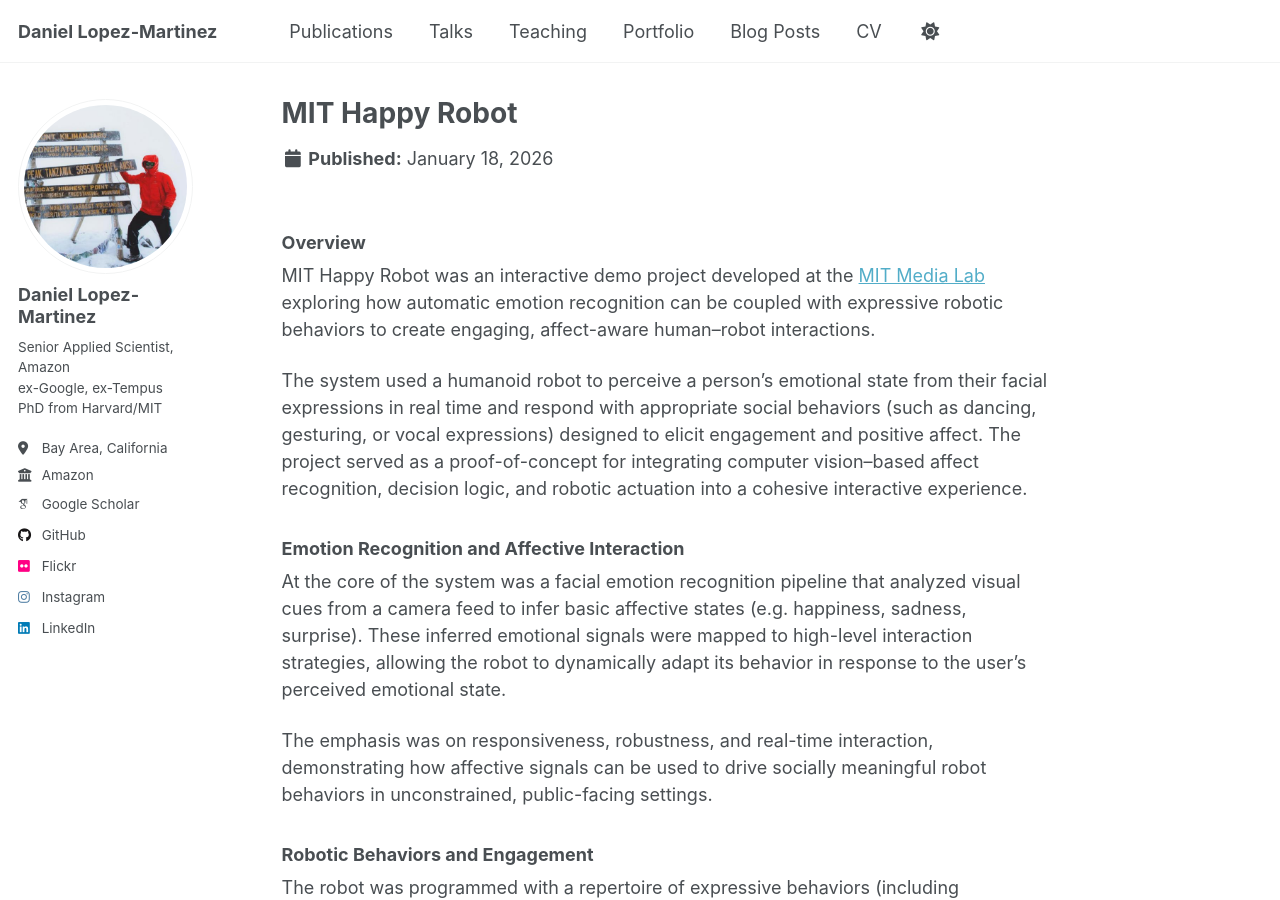
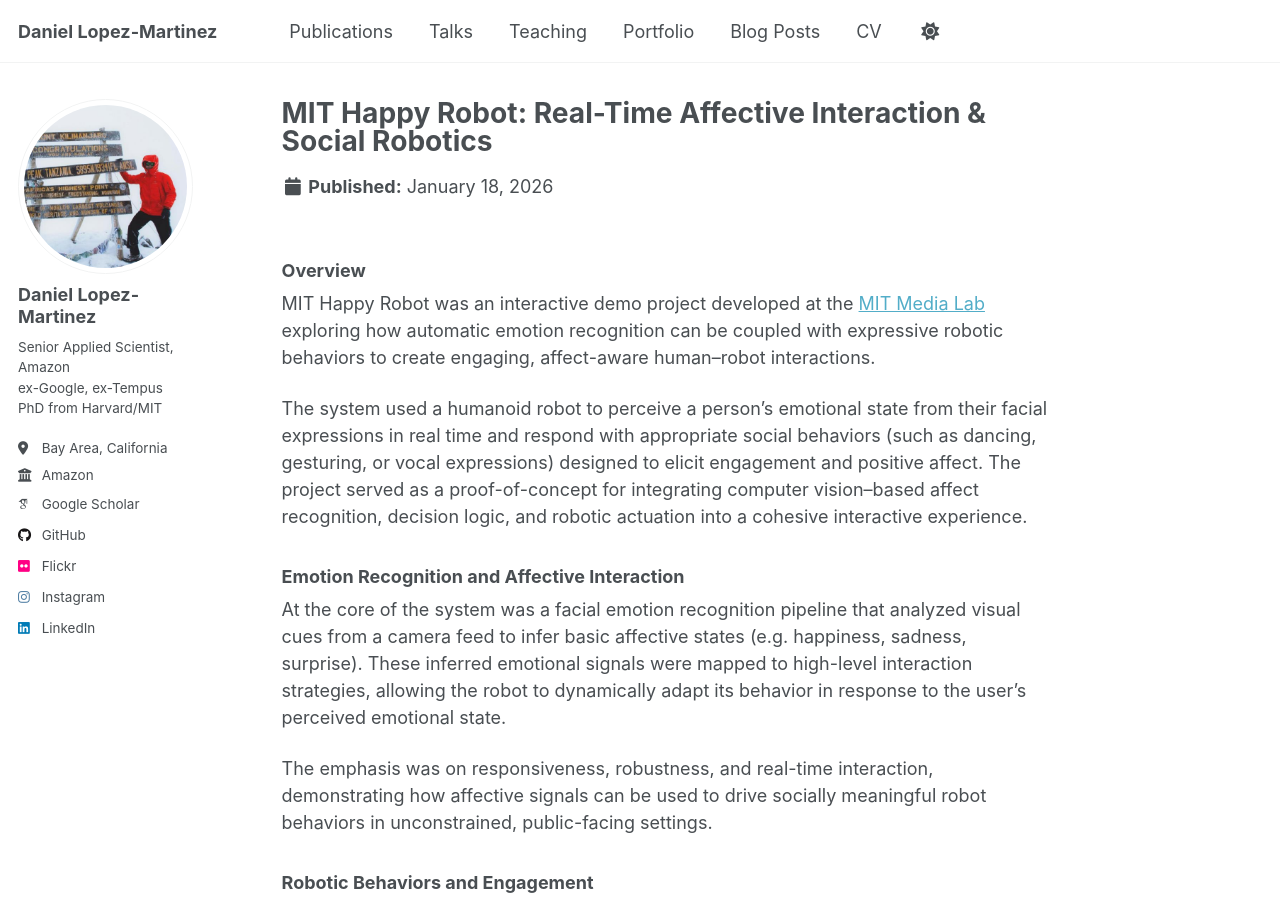
Before and after one commit to daniel-lopezmartinez/daniel-lopezmartinez.github.io, a Jekyll site: the page built from _portfolio/mit-happy-robot.md, in a window 1280 px wide and 900 px high. Built offline with Jekyll 4.4.1, drawn with Linux system fonts in a browser that asks for light colours; some web fonts are replaced; a script that is not in the unit is left out.

Commit message:
updated title

```diff
--- a/_portfolio/mit-happy-robot.md
+++ b/_portfolio/mit-happy-robot.md
@@ -1,5 +1,5 @@
 ---
-title: "MIT Happy Robot"
+title: "MIT Happy Robot: Real-Time Affective Interaction & Social Robotics"
 excerpt: "Real-time facial emotion recognition integrated with expressive social robotics for engaging, affect-aware human–robot interaction."
 collection: portfolio
 category: mit
```
